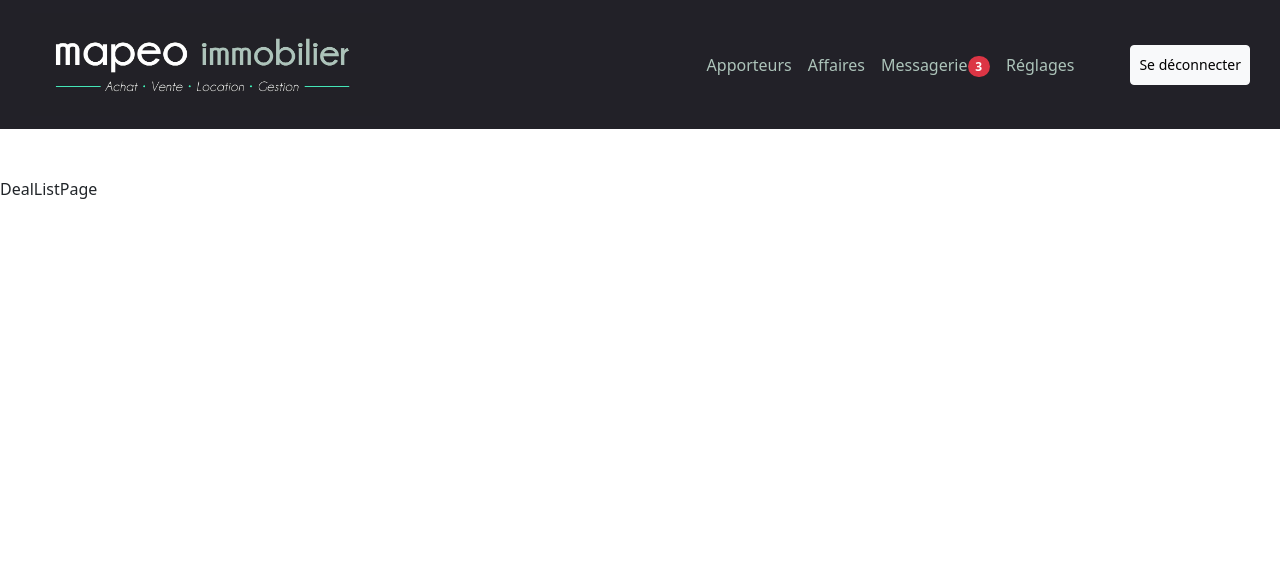
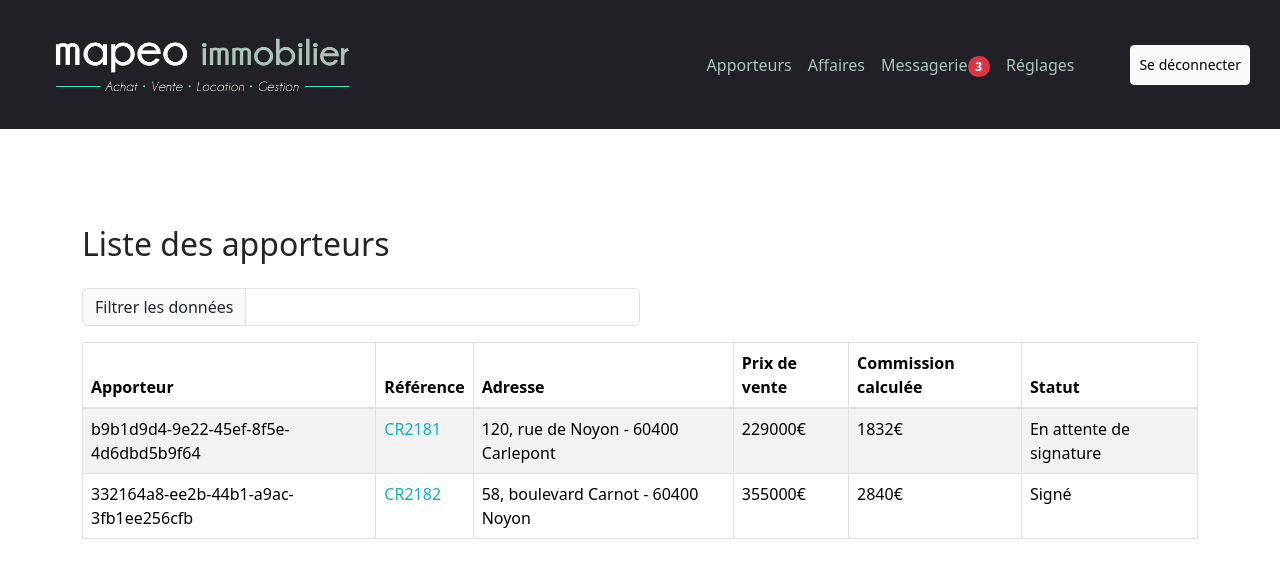
Before and after one commit to Joehann/mapeo-reward, a React (Vite) app: page /deals in a window 1280 px wide. Shown: the top 578 px of the page. Built offline with nearby package versions, Linux system fonts and the light colour scheme.

Commit message:
Refactor deal module to lead module and add lead management
Renamed deal types and schemas to lead equivalents for better clarity. Implemented lead retrieval, filtering, and rendering functionalities with mock data. Replaced repository stubs and mappers to support the updated lead domain logic.

```diff
--- /dev/null
+++ b/src/modules/lead/application/mapper/lead-status.mapper.ts
@@ -0,0 +1,12 @@
+import {LeadStatus} from "../../domain/lead.type.ts";
+
+export const mapLeadStatus = (status: LeadStatus): string => {
+    const statusMap = {
+        'pending_signature': 'En attente de signature',
+        'signed': 'Signé',
+        'pending_payment': 'En attente de paiement',
+        'paid': 'Payé'
+    }
+
+    return statusMap[status]
+}
--- /dev/null
+++ b/src/modules/lead/domain/lead.type.ts
@@ -0,0 +1,8 @@
+import {z} from "zod";
+import {leadSchema} from "./schema/lead.schema.ts";
+
+export type LeadStatus = 'pending_signature' | 'signed' | 'pending_payment' | 'paid'
+
+export type Lead = Omit<z.infer<typeof leadSchema>, 'status'> & { status: LeadStatus }
+export type LeadToCreate = Omit<Lead, 'id' | 'createdAt' | 'updatedAt'>
+export type leadToDisplay = z.infer<typeof leadSchema>
--- a/src/modules/lead/domain/schema/deal.schema.ts
+++ b/src/modules/lead/domain/schema/lead.schema.ts
@@ -1,12 +1,14 @@
 import {baseSchema} from "../../../../core/schema/base.schema.ts";
 import {z} from "zod";
 
-export const dealSchema = baseSchema.extend({
+export const leadSchema = baseSchema.extend({
     partnerId: z.string(),
     propertyReference: z.string(),
     propertyWebLink: z.string(),
+    propertyAddress: z.string(),
     propertyLocation: z.string(),
     propertyZipCode: z.string(),
     propertyPrice: z.number(),
-    propertyStatus: z.string(),
+    commissionPercentage: z.number(),
+    status: z.string(),
 })
--- /dev/null
+++ b/src/modules/lead/infrastrucutre/fake-data/lead.fake-data.ts
@@ -0,0 +1,32 @@
+import {Lead} from "../../domain/lead.type.ts";
+
+export const leadsCollectionFake: Lead[] = [
+    {
+        id: "123e4567-e89b-12d3-a456-426614174012",
+        partnerId: 'b9b1d9d4-9e22-45ef-8f5e-4d6dbd5b9f64',
+        propertyReference: 'CR2181',
+        propertyWebLink: 'https://www.mapeo-immo.com/fiches/4-40-26_57939978/4-chambres-vivable-de-plain-pied.html',
+        propertyAddress: "120, rue de Noyon",
+        propertyLocation: 'Carlepont',
+        propertyZipCode: '60400',
+        propertyPrice: 229000,
+        commissionPercentage: 0.8,
+        status: 'pending_signature',
+        createdAt: new Date('2025/02/25'),
+        updatedAt: new Date('2025/02/25')
+    },
+    {
+        id: "4567e321-e89b-12d3-a456-426614174012",
+        partnerId: '332164a8-ee2b-44b1-a9ac-3fb1ee256cfb',
+        propertyReference: 'CR2182',
+        propertyWebLink: 'https://www.mapeo-immo.com/fiches/4-40-26_57939978/4-chambres-vivable-de-plain-pied.html',
+        propertyAddress: "58, boulevard Carnot",
+        propertyLocation: 'Noyon',
+        propertyZipCode: '60400',
+        propertyPrice: 355000,
+        commissionPercentage: 0.8,
+        status: 'signed',
+        createdAt: new Date('2025/02/25'),
+        updatedAt: new Date('2025/02/25')
+    }
+]
--- a/src/modules/lead/infrastrucutre/lead.presenter.ts
+++ b/src/modules/lead/infrastrucutre/lead.presenter.ts
@@ -1,6 +1,8 @@
 import {KpiToDisplayType} from "../domain/kpi.type.ts";
 import {kpiToDisplayMapper} from "../application/mapper/kpi.mapper.ts";
 import {ILeadRepository} from "./repository/lead.repository.interface.ts";
+import {leadToDisplay} from "../domain/lead.type.ts";
+import {mapLeadStatus} from "../application/mapper/lead-status.mapper.ts";
 
 export const leadPresenter = (repository: ILeadRepository) => (): LeadPresenterType => {
 
@@ -10,11 +12,45 @@ export const leadPresenter = (repository: ILeadRepository) => (): LeadPresenterT
         set(kpiToDisplay)
     }
 
+    const handleRetrieveAllLeads = async (set: (leads: leadToDisplay[]) => void) => {
+        const leads = await repository.findAll()
+        const leadsToDisplay = leads.map((lead) => {
+            return {
+                ...lead,
+                status: mapLeadStatus(lead.status)
+            }
+        })
+        set(leadsToDisplay)
+    }
+
+    const handleFilterLeadsList = (key: string, leads: leadToDisplay[], setList: (leadsState: leadToDisplay[] | null) => void) => {
+        if (key.length < 3 || !leads) return setList(null)
+
+        const lowerKey = key.toLowerCase();
+        const filteredList = leads.filter(lead => {
+            const values = [
+                lead.id,
+                lead.propertyReference,
+                lead.propertyLocation,
+                lead.propertyZipCode,
+                lead.status
+            ].map(value => value.toLowerCase());
+
+            return values.some(value => value.includes(lowerKey));
+        });
+        setList(filteredList)
+    }
+
+
     return {
-        handleGetKpi
+        handleGetKpi,
+        handleRetrieveAllLeads,
+        handleFilterLeadsList
     }
 }
 
 export type LeadPresenterType = {
     handleGetKpi: (set: (kpi: KpiToDisplayType) => void) => Promise<void>
+    handleRetrieveAllLeads: (set: (leads: leadToDisplay[]) => void) => Promise<void>
+    handleFilterLeadsList: (key: string, leads: leadToDisplay[], setList: (leadsState: leadToDisplay[] | null) => void) => void
 }
--- a/src/modules/lead/infrastrucutre/repository/lead.repository.interface.ts
+++ b/src/modules/lead/infrastrucutre/repository/lead.repository.interface.ts
@@ -1,5 +1,8 @@
 import {KpiFromApiType} from "../../domain/kpi.type.ts";
+import {Lead} from "../../domain/lead.type.ts";
 
 export interface ILeadRepository {
     getKpi(): Promise<KpiFromApiType>
+
+    findAll(): Promise<Lead[]>
 }
--- /dev/null
+++ b/src/modules/lead/infrastrucutre/repository/lead.repository.stub.ts
@@ -0,0 +1,22 @@
+import {KPIFakeData} from "../fake-data/kpi.fake-data.ts";
+import {KpiFromApiType} from "../../domain/kpi.type.ts";
+import {ILeadRepository} from "./lead.repository.interface.ts";
+import {Lead} from "../../domain/lead.type.ts";
+import {leadsCollectionFake} from "../fake-data/lead.fake-data.ts";
+
+export class LeadRepositoryStub implements ILeadRepository {
+    private partners: Lead[] = []
+
+    public async getKpi(): Promise<KpiFromApiType> {
+        return KPIFakeData
+    }
+
+    public async findAll(): Promise<Lead[]> {
+        this.set(leadsCollectionFake);
+        return this.partners;
+    }
+
+    public set(leads: Lead[]) {
+        this.partners = leads;
+    }
+}
--- a/src/modules/lead/infrastrucutre/repository/lead.repository.ts
+++ /dev/null
@@ -1,9 +0,0 @@
-import {KPIFakeData} from "../fake-data/kpi.fake-data.ts";
-import {KpiFromApiType} from "../../domain/kpi.type.ts";
-import {ILeadRepository} from "./lead.repository.interface.ts";
-
-export class LeadRepository implements ILeadRepository {
-    public async getKpi(): Promise<KpiFromApiType> {
-        return KPIFakeData
-    }
-}
--- a/src/modules/partner/infrastructure/repository/partner-repository.stub.ts
+++ b/src/modules/partner/infrastructure/repository/partner.repository.stub.ts
@@ -12,12 +12,14 @@ export class PartnerRepositoryStub implements IPartner {
             createdAt: new Date('2025/02/25'),
             updatedAt: new Date('2025/02/25')
         }
-        this.partners.push(fakeCreatedPartner)
+        this.add(fakeCreatedPartner)
         return this.partners[-1]
     }
 
     public async findAll(): Promise<Partner[]> {
-        return partnersCollectionFake
+        this.set(partnersCollectionFake)
+        return this.partners
+
     }
 
     public add(partner: Partner): void {
--- a/src/react/contexts/presenters.context.tsx
+++ b/src/react/contexts/presenters.context.tsx
@@ -3,9 +3,9 @@ import {
     BusinessPartnerPresenterType,
     partnerPresenter
 } from "../../modules/partner/infrastructure/partner.presenter.ts";
-import {LeadRepository} from "../../modules/lead/infrastrucutre/repository/lead.repository.ts";
+import {LeadRepositoryStub} from "../../modules/lead/infrastrucutre/repository/lead.repository.stub.ts";
 import {leadPresenter, LeadPresenterType} from "../../modules/lead/infrastrucutre/lead.presenter.ts";
-import {PartnerRepositoryStub} from "../../modules/partner/infrastructure/repository/partner-repository.stub.ts";
+import {PartnerRepositoryStub} from "../../modules/partner/infrastructure/repository/partner.repository.stub.ts";
 
 type PresenterContextType = {
     businessPartner: () => BusinessPartnerPresenterType
@@ -19,7 +19,7 @@ export const PresenterProvider = ({children}: { children: ReactElement }) => {
     const repositories = useMemo(() => {
         return {
             businessPartnerRepository: new PartnerRepositoryStub(),
-            leadRepository: new LeadRepository(),
+            leadRepository: new LeadRepositoryStub(),
         };
     }, []);
 
--- a/src/react/pages/DealListPage/index.tsx
+++ b/src/react/pages/DealListPage/index.tsx
@@ -1,3 +1,60 @@
+import {usePresenters} from "../../hooks/usePresenters.tsx";
+import {ChangeEvent, ReactElement, useEffect, useState} from "react";
+import {leadToDisplay} from "../../../modules/lead/domain/lead.type.ts";
+import {Container, InputGroup, Table} from "react-bootstrap";
+
 export const DealListPage = () => {
-    return <div>DealListPage</div>;
+    const presenters = usePresenters();
+    const {handleRetrieveAllLeads, handleFilterLeadsList} = presenters.lead()
+    const [leads, setLeads] = useState<leadToDisplay[] | null>(null)
+    const [filteredLeads, setFilteredLeads] = useState<leadToDisplay[] | null>(null);
+
+    useEffect(() => {
+        if (!leads) {
+            void handleRetrieveAllLeads(setLeads);
+        }
+    }, [leads, handleRetrieveAllLeads])
+
+    if (!leads) return null;
+
+    return <Container>
+        <div className='mt-5'>
+            <h2 className="mb-4">Liste des apporteurs</h2>
+            <InputGroup className={"my-3 w-50"}>
+                <InputGroup.Text>Filtrer les données</InputGroup.Text>
+                <input type="text" className="form-control"
+                       onChange={(e: ChangeEvent<HTMLInputElement>) => handleFilterLeadsList(e.target.value, leads, setFilteredLeads)}/>
+            </InputGroup>
+
+            <Table striped bordered>
+                <thead className='fw-bold'>
+                <tr>
+                    <th>Apporteur</th>
+                    <th>Référence</th>
+                    <th>Adresse</th>
+                    <th>Prix de vente</th>
+                    <th>Commission calculée</th>
+                    <th>Statut</th>
+                </tr>
+                </thead>
+                <tbody>
+                {(filteredLeads?.length ? filteredLeads : leads).map((lead: leadToDisplay) => PartnersListRow(lead))}
+                </tbody>
+            </Table>
+        </div>
+    </Container>
 };
+
+const PartnersListRow = (lead: leadToDisplay): ReactElement => {
+    return <tr>
+        <td>{lead.partnerId}</td>
+        <td><a
+            href={lead.propertyWebLink}
+            target='_blank'>{lead.propertyReference}</a>
+        </td>
+        <td>{lead.propertyAddress} - {lead.propertyZipCode} {lead.propertyLocation}</td>
+        <td>{lead.propertyPrice}€</td>
+        <td>{lead.propertyPrice * lead.commissionPercentage / 100}€</td>
+        <td>{lead.status}</td>
+    </tr>
+}
```
Also changed, not shown: src/modules/lead/domain/deal.type.ts (deleted, +0 -7 lines).
